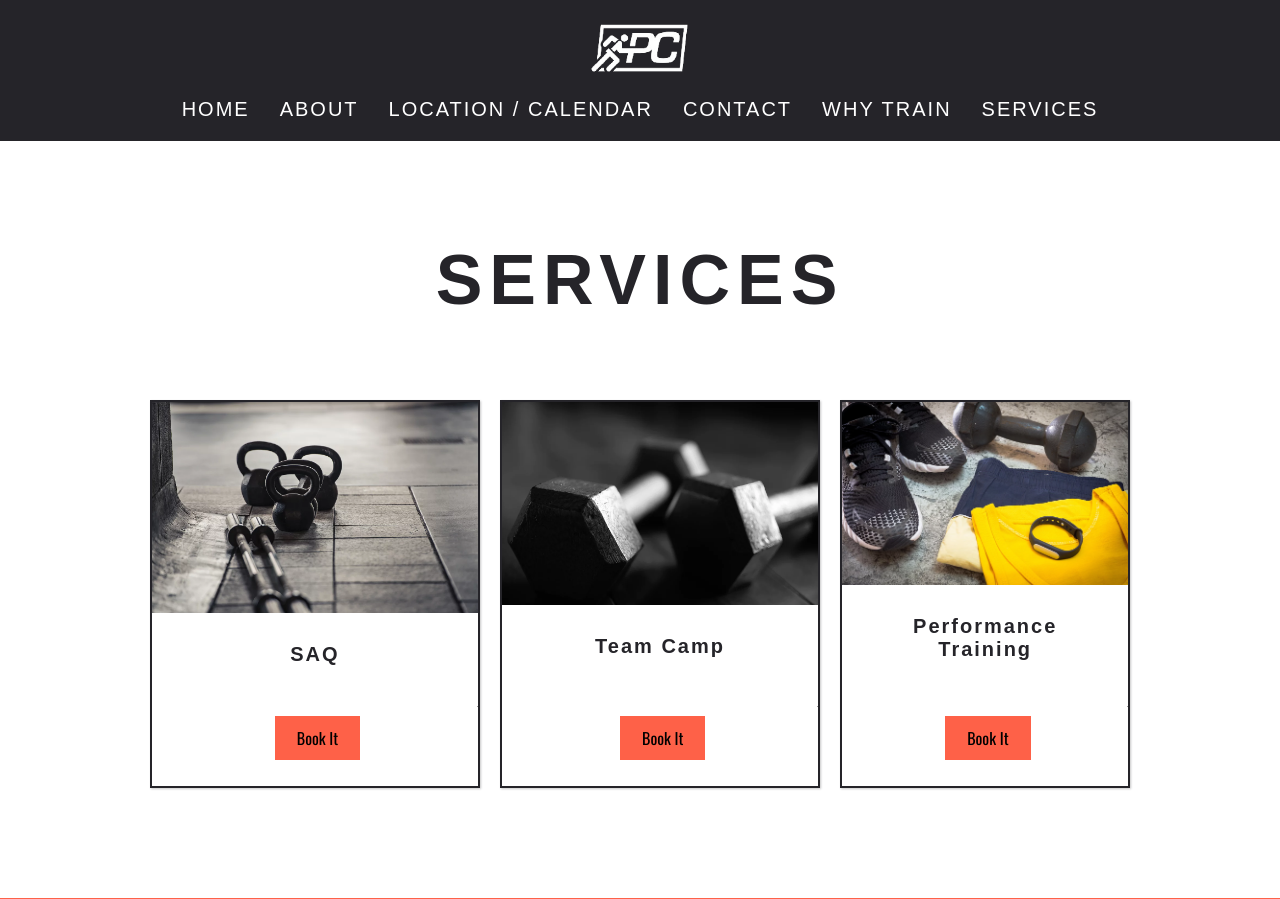
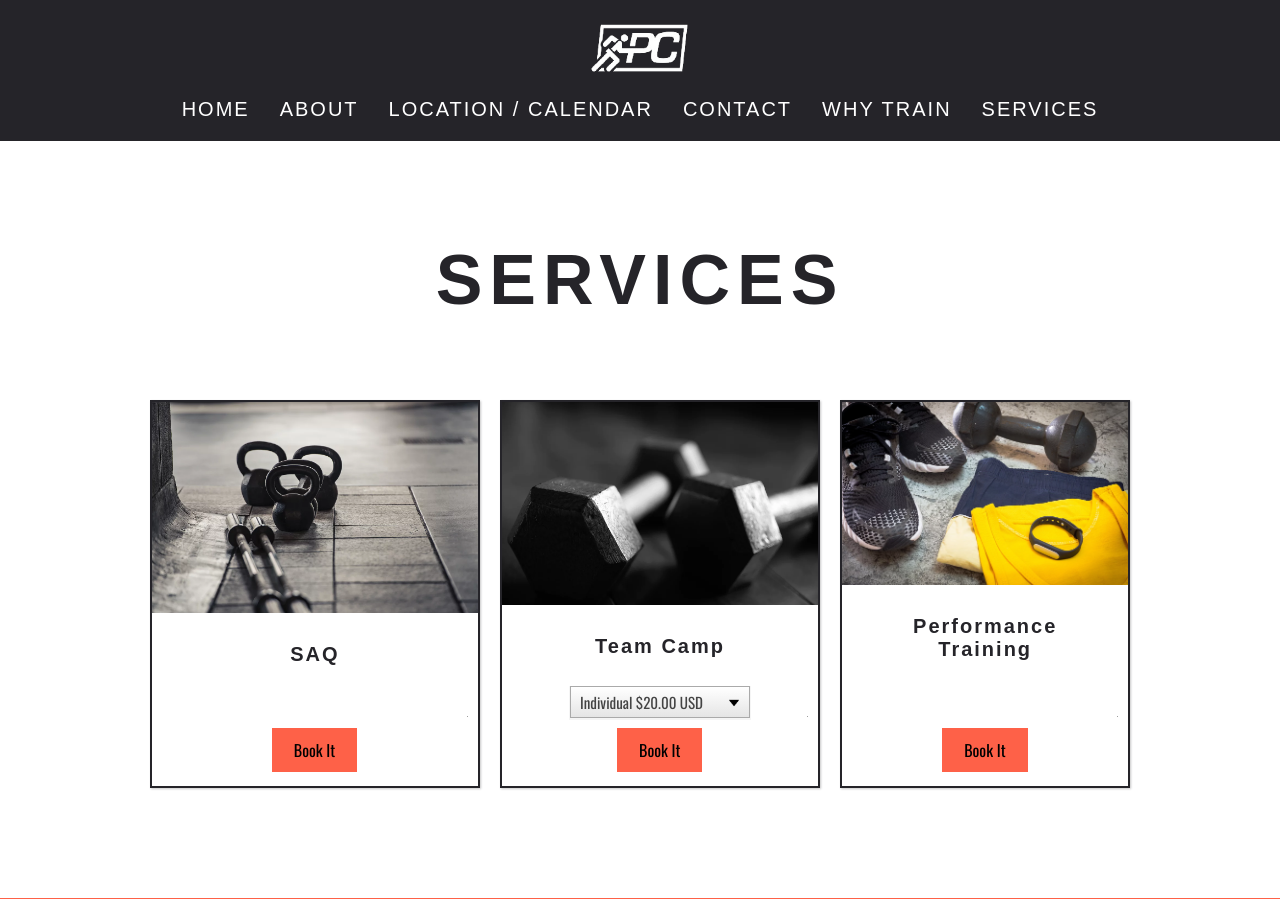
Before and after one commit to katiewrennhansen/PerformanceCoachAlt, a PHP site: page /services.html in a window 1280 px wide. Shown: the top 899 px of the page. Run offline with PHP 8.4, Linux system fonts and the light colour scheme; some web fonts are replaced; grey boxes are pictures that could not be loaded.

Commit message:
add paypal buttons

```diff
--- a/main.css
+++ b/main.css
@@ -80,7 +80,8 @@
 .single-service-content a,
 .single-service-content li,
 .whytrain p,
-.whytrain a {
+.whytrain a,
+.select-css {
     font-family: Oswald, sans-serif;
 }
 
@@ -732,6 +733,54 @@
     margin-top: 30px;
 }
 
+.book-btn-container {
+    position: relative;
+    padding: 10px;
+}
+
+.book-btn-container.team-camp {
+    padding-top: 50px;
+}
+
+.book-btn-container.team-camp input.book-btn.book {
+    top: 40px;
+}
+
+input.book-btn.book {
+    border: none;
+    position: absolute;
+    top: 0;
+    left: 0;
+}
+
+.select-css {
+    position: absolute;
+    top: -10px;
+    left: 0;
+    font-size: 15px;
+    color: #444;
+    line-height: 1.3;
+    padding: .6em 1.4em .5em .8em;
+    width: 100%;
+    max-width: 100%;
+    border: 1px solid #aaa;
+    box-shadow: 0 1px 0 1px rgba(0,0,0,.04);
+    border-radius: 0px;
+    -moz-appearance: none;
+    -webkit-appearance: none;
+    appearance: none;
+    background-color: #fff;
+    background-image: url('images/arrow-down-filled-triangle.png'),
+      linear-gradient(to bottom, #ffffff 0%,#e5e5e5 100%);
+    background-repeat: no-repeat, repeat;
+    background-position: right .7em top 50%, 0 0;
+    background-size: .65em auto, 100%;
+}
+
+.icon-credit {
+    display: none;
+}
+
 
 @media (min-width: 768px) {
     .services {
@@ -796,13 +845,26 @@
         background: white;
         z-index: 10;
     }
-    .book-btn {
+    select.select-css {
+        line-height: 1;
+        padding: .5em 1.2em .5em .6em;
+        width: 180px;
+        top: 50%;
+        left: 50%;
+        margin-left: -90px;
+        margin-top: -50px;
+    }
+    .book-btn-container.team-camp {
+        padding-top: 10px;
+    }
+    input.book-btn.book,
+    .book-btn-container.team-camp input.book-btn.book  {
         font-size: 16px;
         position: absolute;
         top: 50%;
         left: 50%;
-        margin-left: -40px;
-        margin-top: -20px;
+        margin-left: -43px;
+        margin-top: -8px;
         padding: 10px 22px;
         border: none;
     }
--- a/services.html
+++ b/services.html
@@ -51,9 +51,9 @@
                                     <a class="learn" href="servicepages/saq.html">Learn More</a></p>
                                 </div>
                                 <div class="book-btn-container">
-                                    <form action="https://www.paypal.com/cgi-bin/webscr" method="post" target="_top">
+                                    <form action="https://www.paypal.com/cgi-bin/webscr" method="post" target="_blank">
                                         <input type="hidden" name="cmd" value="_s-xclick">
-                                        <input type="hidden" name="hosted_button_id" value="2P4FWQN8JGEFE">
+                                        <input type="hidden" name="hosted_button_id" value="X7JF8DUHA9CK8">
                                         <input class="book-btn book" type="submit" name="submit" value="Book It">
                                         <img alt="" border="0" src="https://www.paypalobjects.com/en_US/i/scr/pixel.gif" width="1" height="1">
                                     </form>
@@ -71,11 +71,17 @@
                                     <br>
                                     <a role="link" class="learn" href="servicepages/teamCamp.html">Learn More</a>
                             </div>
-                            <div class="book-btn-container">
-                                    <form action="https://www.paypal.com/cgi-bin/webscr" method="post" target="_top">
+                            <div class="book-btn-container team-camp">
+                                <form action="https://www.paypal.com/cgi-bin/webscr" method="post" target="_blank">
                                     <input type="hidden" name="cmd" value="_s-xclick">
-                                        <input type="hidden" name="hosted_button_id" value="2P4FWQN8JGEFE">
+                                    <input type="hidden" name="hosted_button_id" value="DRFJ23DVUDTY4">
+                                    <select name="os0" class="select-css">
+                                        <option value="Individual">Individual $20.00 USD</option>
+                                        <option value="Team">Team $100.00 USD</option>
+                                    </select>
+                                    <div class="icon-credit">Icons made by <a href="https://www.flaticon.com/authors/freepik" title="Freepik">Freepik</a> from <a href="https://www.flaticon.com/" title="Flaticon">www.flaticon.com</a></div>
                                     <input class="book-btn book" type="submit" name="submit" value="Book It">
+                                    <input type="hidden" name="currency_code" value="USD">
                                     <img alt="" border="0" src="https://www.paypalobjects.com/en_US/i/scr/pixel.gif" width="1" height="1">
                                 </form>
                             </div>
@@ -93,9 +99,9 @@
                                     <a class="learn" href="servicepages/performanceTraining.html">Learn More</a></p>
                             </div>
                             <div class="book-btn-container">
-                                    <form action="https://www.paypal.com/cgi-bin/webscr" method="post" target="_top">
+                                <form action="https://www.paypal.com/cgi-bin/webscr" method="post" target="_blank">
                                     <input type="hidden" name="cmd" value="_s-xclick">
-                                        <input type="hidden" name="hosted_button_id" value="2P4FWQN8JGEFE">
+                                    <input type="hidden" name="hosted_button_id" value="5ER3BY4PBDRKN">
                                     <input class="book-btn book" type="submit" name="submit" value="Book It">
                                     <img alt="" border="0" src="https://www.paypalobjects.com/en_US/i/scr/pixel.gif" width="1" height="1">
                                 </form>
```
Also changed, not shown: images/arrow-down-filled-triangle.png (added). Lines whose indentation alone changed are shown as unchanged.
